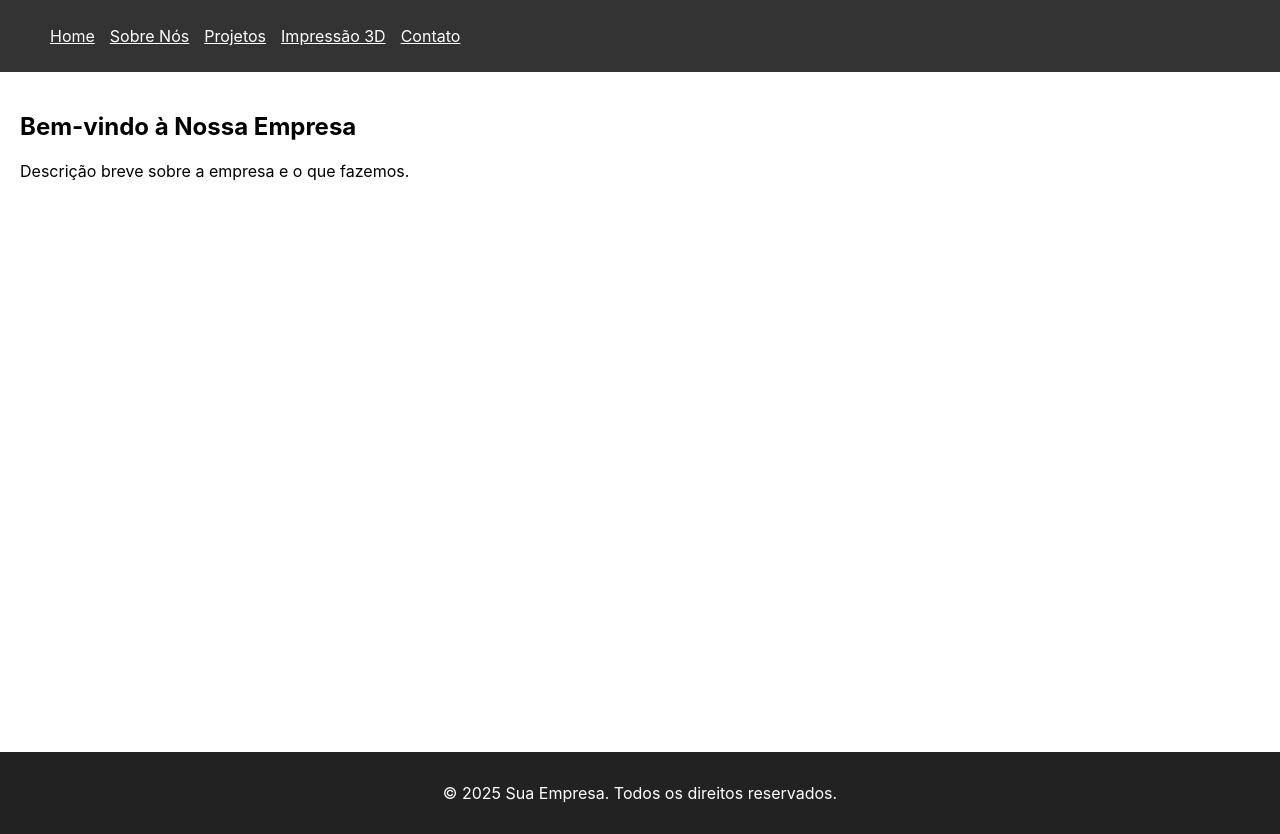
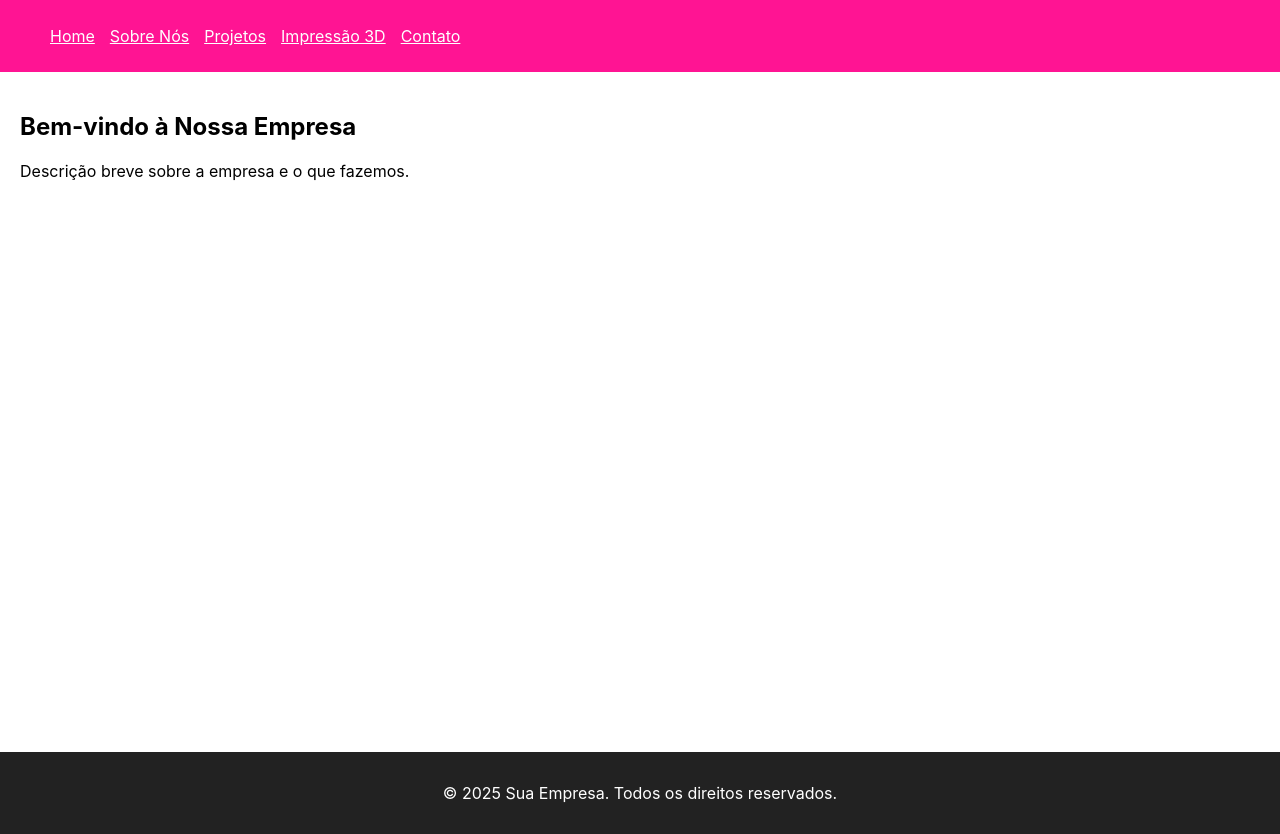
Before and after one commit to projetosTherion/TraineeWeb, a React (Create React App) app in the folder therion/: page / in a window 1280 px wide. Built offline with nearby package versions, Linux system fonts and the light colour scheme.

Commit message:
Teste cor Header

```diff
--- a/therion/src/components/Header.jsx
+++ b/therion/src/components/Header.jsx
@@ -2,7 +2,7 @@ import { Link } from 'react-router-dom';
 
 function Header() {
   return (
-    <header style={{ background: '#333', padding: '10px', color: '#fff' }}>
+    <header style={{ background: '#ff1493', padding: '10px', color: '#fff' }}>
       <nav>
         <ul style={{ listStyle: 'none', display: 'flex', gap: '15px' }}>
           <li><Link to="/" style={{ color: '#fff' }}>Home</Link></li>
```
